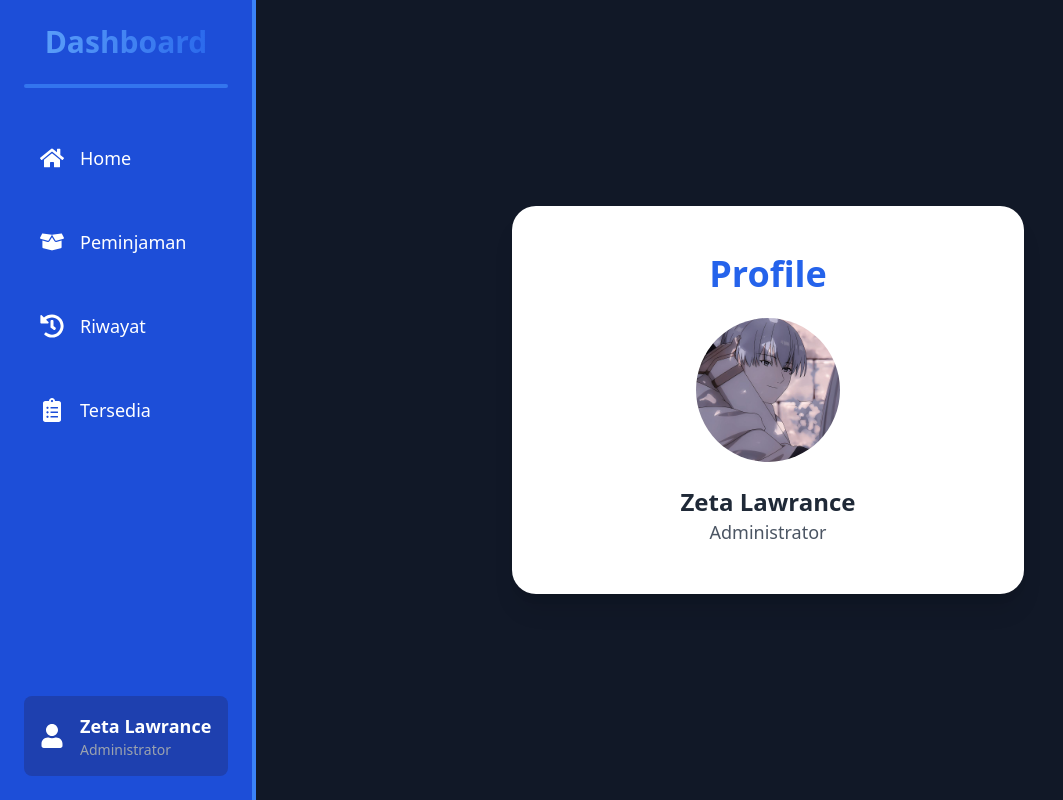
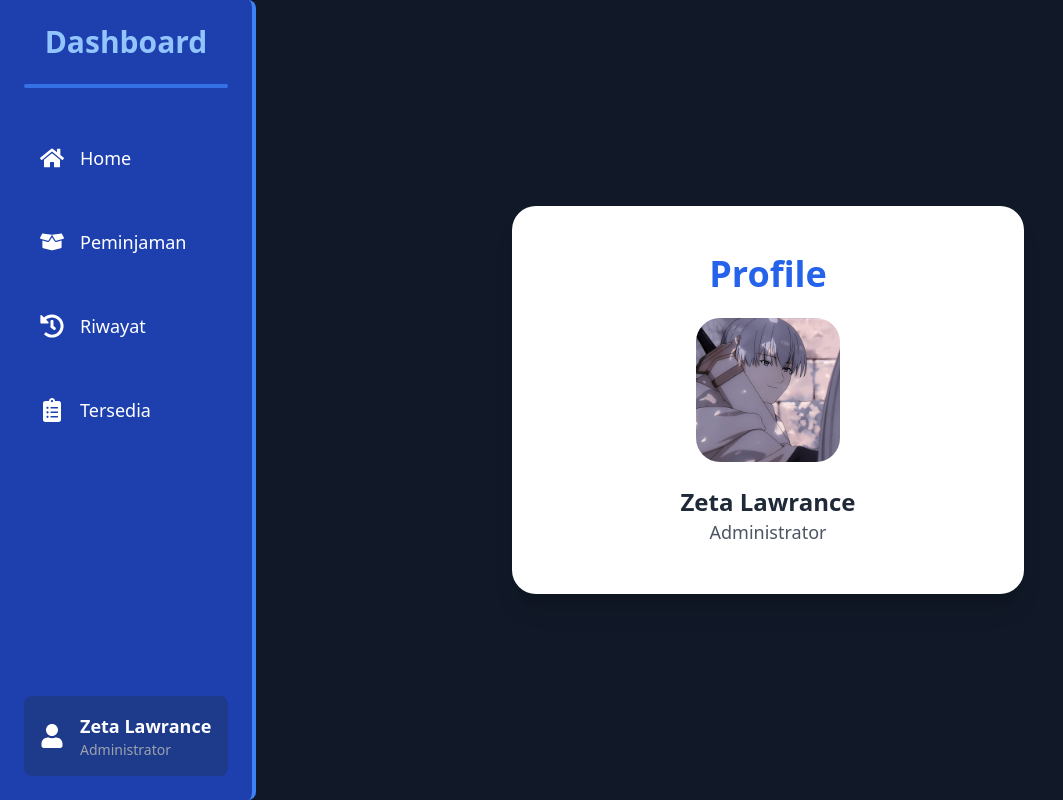
Before and after one commit to arctadapt/FE-Peminjaman, a React (Vite) app: page /profile in a window 1280 px wide. Shown: the whole page, without its empty margins (0-1063 px from the left). Built offline with nearby package versions, Linux system fonts and the light colour scheme.

Commit message:
Fix Layout Sidebar

```diff
--- a/src/components/Layout.jsx
+++ b/src/components/Layout.jsx
@@ -9,9 +9,9 @@ const Layout = () => {
 
   return (
     <div className="flex h-screen bg-gray-900 text-gray-200">
-      <aside className="w-64 bg-blue-700 text-white p-6 flex flex-col shadow-lg border-r-4 border-blue-500">
+      <aside className="w-64 bg-blue-800 text-white p-6 flex flex-col shadow-lg border-r-4 border-blue-500 rounded-r-lg">
         <div className="mb-10 text-center">
-          <h2 className="text-3xl font-extrabold text-transparent bg-clip-text bg-gradient-to-r from-blue-400 to-blue-600">
+          <h2 className="text-3xl font-extrabold text-transparent bg-clip-text bg-blue-300">
             Dashboard
           </h2>
           <div className="h-1 bg-blue-500 rounded-full opacity-75 mt-6 mx-auto"></div>
@@ -27,7 +27,7 @@ const Layout = () => {
             ].map((item, index) => (
               <li key={index}>
                 <button
-                  className="w-full py-4 flex items-center gap-4 text-lg font-medium bg-transparent hover:bg-blue-800 rounded-lg transition-all duration-300 transform hover:scale-105"
+                  className="w-full py-4 flex items-center gap-4 text-lg font-medium bg-transparent hover:bg-blue-600 rounded-lg transition-all duration-300 transform hover:scale-105"
                   onClick={() => navigate(item.path)}
                 >
                   <div className="text-2xl ml-4">{item.icon}</div>
@@ -40,7 +40,7 @@ const Layout = () => {
 
         <div className="mt-8">
           <div
-            className="flex items-center gap-4 p-4 bg-blue-800 rounded-lg cursor-pointer transition-all duration-300 hover:bg-blue-900"
+            className="flex items-center gap-4 p-4 bg-blue-900 rounded-lg cursor-pointer transition-all duration-300 hover:bg-blue-600"
             onClick={() => setShowProfileMenu(!showProfileMenu)}
           >
             <FaUser className="text-2xl" />
@@ -50,7 +50,7 @@ const Layout = () => {
             </div>
           </div>
           {showProfileMenu && (
-            <div className="bg-blue-800 mt-2 rounded-lg p-2 space-y-2">
+            <div className="bg-blue-900 mt-2 rounded-lg p-2 space-y-2">
               <button
                 className="flex items-center gap-3 p-2 w-full hover:bg-blue-600 rounded-md transition"
                 onClick={() => navigate('/profile')}
--- a/src/pages/Dashboard.jsx
+++ b/src/pages/Dashboard.jsx
@@ -16,7 +16,7 @@ const Dashboard = () => {
         <div className="max-w-7xl mx-auto">
           <section className="bg-gradient-to-r from-blue-800 to-blue-600 p-6 sm:p-14 rounded-3xl shadow-xl mb-6 sm:mb-12 duration-500 hover:bg-blue-700 transform hover:-translate-y-2 border-4 border-blue-500">
             <h1 className="text-3xl sm:text-5xl font-extrabold text-white mb-4 sm:mb-6">Selamat Datang di Peminjaman Barang</h1>
-            <p className="text-base sm:text-lg text-gray-300 mb-6 sm:mb-8">Kelola peminjaman barang-barang sekolah dengan mudah dan cepat.</p>
+            <p className="text-base font-medium sm:text-lg text-gray-300 mb-6 sm:mb-8">Kelola peminjaman barang-barang sekolah dengan mudah dan cepat.</p>
             <button
               onClick={handleStartBorrowing}
               className="px-6 py-3 sm:px-10 sm:py-4 bg-white text-blue-800 font-bold rounded-2xl shadow-lg hover:bg-gray-300 transition-transform duration-300 transform"
--- a/src/pages/Profile.jsx
+++ b/src/pages/Profile.jsx
@@ -7,7 +7,7 @@ const Profile = () => {
         <h1 className="text-4xl font-bold mb-6 text-center text-blue-600">Profile</h1>
         <div className="mb-6">
           <img
-            className="w-36 h-36 rounded-full mx-auto"
+            className="w-36 h-36 rounded-3xl mx-auto"
             src="./public/profile.jpg"
             alt="Profile Avatar"
           />
```
Also changed, not shown: src/pages/Peminjaman.jsx (line endings or trailing spaces).
